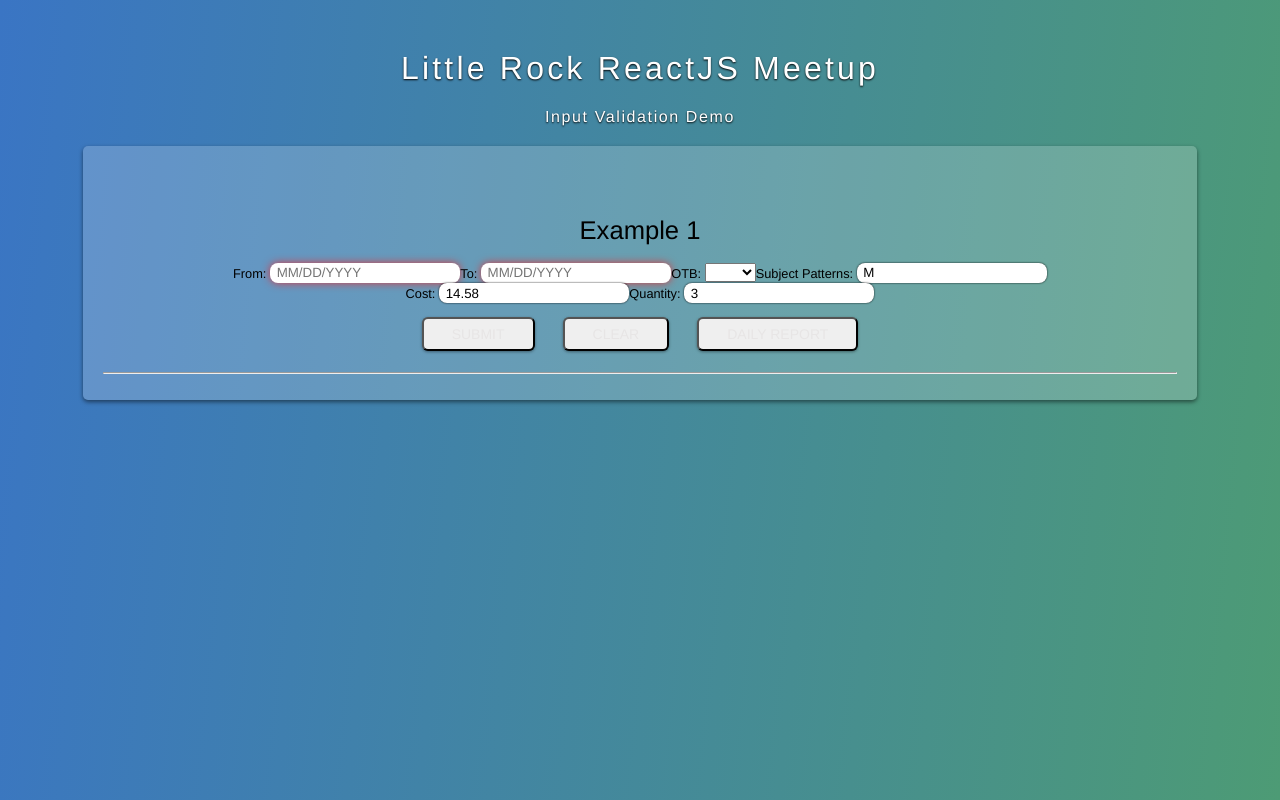
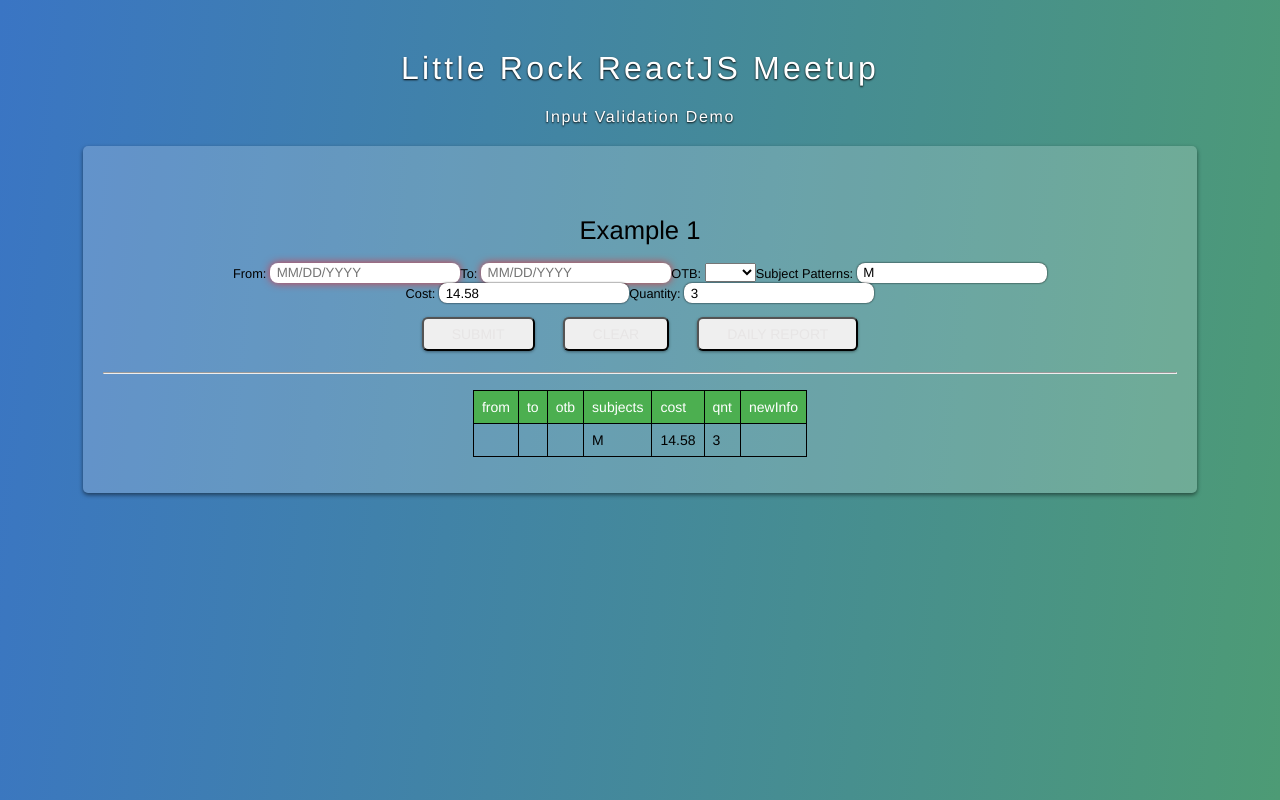
Before and after one commit to martinjackson/reactjs-meetup-validation, a React app: page / in a window 1280 px wide. Built offline with nearby package versions, Linux system fonts and the light colour scheme.

Commit message:
stable exmaple 1

```diff
--- a/components/Example1.js
+++ b/components/Example1.js
@@ -66,26 +66,37 @@
            });
       }
 
+  table(obj) {
+    var keys = Object.keys(obj);
+
+    return      <table border="1">
+                    <thead><tr>{keys.map( k => <th key={k}>{k}</th>)}</tr></thead>
+                    <tbody><tr>{keys.map( k => <td key={k}>{obj[k]}</td>)}</tr></tbody>
+                  </table>
+  }
+
   render(){
 
     var valid = this.checkValid();
+    var cn = (name) => (valid[name]) ? 'valid':'invalid';
 
     return <div>
             <h1>Example 1</h1>
             <div>
-              From: <input name="from" className={valid['from']?'valid':'invalid'} onChange={this.handleChange} value={this.state.from} placeholder="MM/DD/YYYY" />
-              To: <input   name="to"   className={valid['to']?'valid':'invalid'}   onChange={this.handleChange} value={this.state.to}   placeholder="MM/DD/YYYY" />
-              OTB: <MbsSelectOTB name="otb"  className={valid['otb']?'valid':'invalid'}  onChange={this.handleChange} value={this.state.otb} />
-              Subject Patterns: <input name="subjects" className={valid['subjects']?'valid':'invalid'} onChange={this.handleChange} value={this.state.subjects} />
+              From: <input name="from" className={cn('from')} onChange={this.handleChange} value={this.state.from} placeholder="MM/DD/YYYY" />
+              To: <input   name="to"   className={cn('to')}   onChange={this.handleChange} value={this.state.to}   placeholder="MM/DD/YYYY" />
+              OTB: <MbsSelectOTB name="otb"  className={cn('otb')}  onChange={this.handleChange} value={this.state.otb} />
+              Subject Patterns: <input name="subjects" className={cn('subjects')} onChange={this.handleChange} value={this.state.subjects} />
               <br />
-              Cost: <input name="cost" className={valid['cost']?'valid':'invalid'} onChange={this.handleChange} value={this.state.cost} />
-              Quantity: <input name="qnt" className={valid['qnt']?'valid':'invalid'} onChange={this.handleChange} value={this.state.qnt} />
+              Cost: <input name="cost" className={cn('cost')} onChange={this.handleChange} value={this.state.cost} />
+              Quantity: <input name="qnt" className={cn('qnt')} onChange={this.handleChange} value={this.state.qnt} />
               <br />
 
               <button type="button" onClick={this.submitData}>Submit</button>
               <button type="button" onClick={this.clear}>Clear</button>
               <button type="button" onClick={this.cannedReport}>Daily Report</button>
               <hr />
+              {this.table(this.state)}
               </div>
 
            </div>
--- a/public/style.css
+++ b/public/style.css
@@ -104,3 +104,23 @@
   input:read-only {
       background-color: darkgrey;
   }
+
+  table {
+      border-collapse: collapse;
+      margin:1em auto;
+  }
+
+  th, td {
+      font-weight: normal;
+      font-size: 14px;
+      border: 1px solid black;
+      text-align: left;
+      padding: 8px;
+  }
+
+  tr:nth-child(even){background-color: #f2f2f2}
+
+  th {
+      background-color: #4CAF50;
+      color: white;
+  }
```
